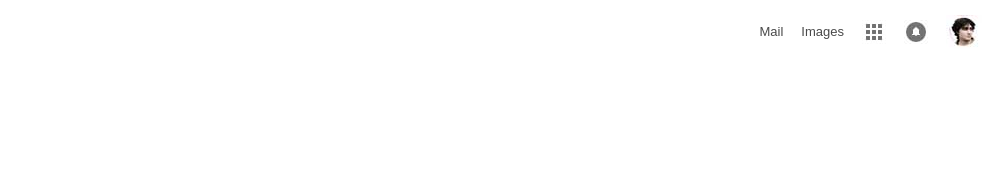
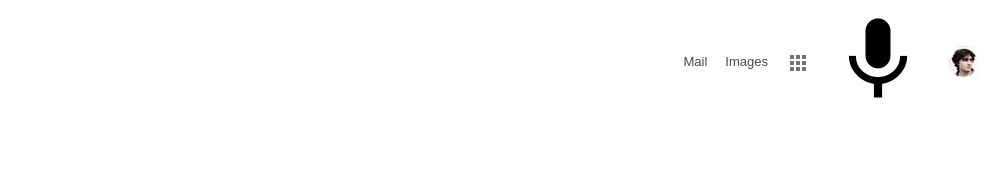
Before and after one commit to OleksiyRudenko/hooli-style-popup, a website built with Parcel: page src/index.html in a window 1280 px wide. Shown: the top 178 px of the page, without its empty margins (288-1280 px from the left). Built offline with nearby package versions, Linux system fonts and the light colour scheme.

Commit message:
added a mic icon

```diff
--- a/src/index.html
+++ b/src/index.html
@@ -5,6 +5,10 @@
     <meta http-equiv="X-UA-Compatible" content="ie=edge">
     <link rel="stylesheet" type="text/css" href="sass/index.sass">
     <link rel="icon" type="image/png" href="img/favicon.png" sizes="32x32">
+    <link
+      href="https://fonts.googleapis.com/icon?family=Material+Icons"
+      rel="stylesheet"
+    />
     <title>Hooli-style Popup</title>
 </head>
 <body>
@@ -143,7 +147,9 @@
 
                                 </div>
                             </li>
-                            <li class="nav-list-item"><a class="nav-list-item-bell" href="#"></a></li>
+                            <li class="nav-list-item"><i class="material-icons" style="font-size: 100px;">
+                                mic
+                                </i></li>
                             <li class="nav-list-item"><a class="nav-list-item-avatar" href="#"></a></li>
                         </ul>
                     </nav>
```
